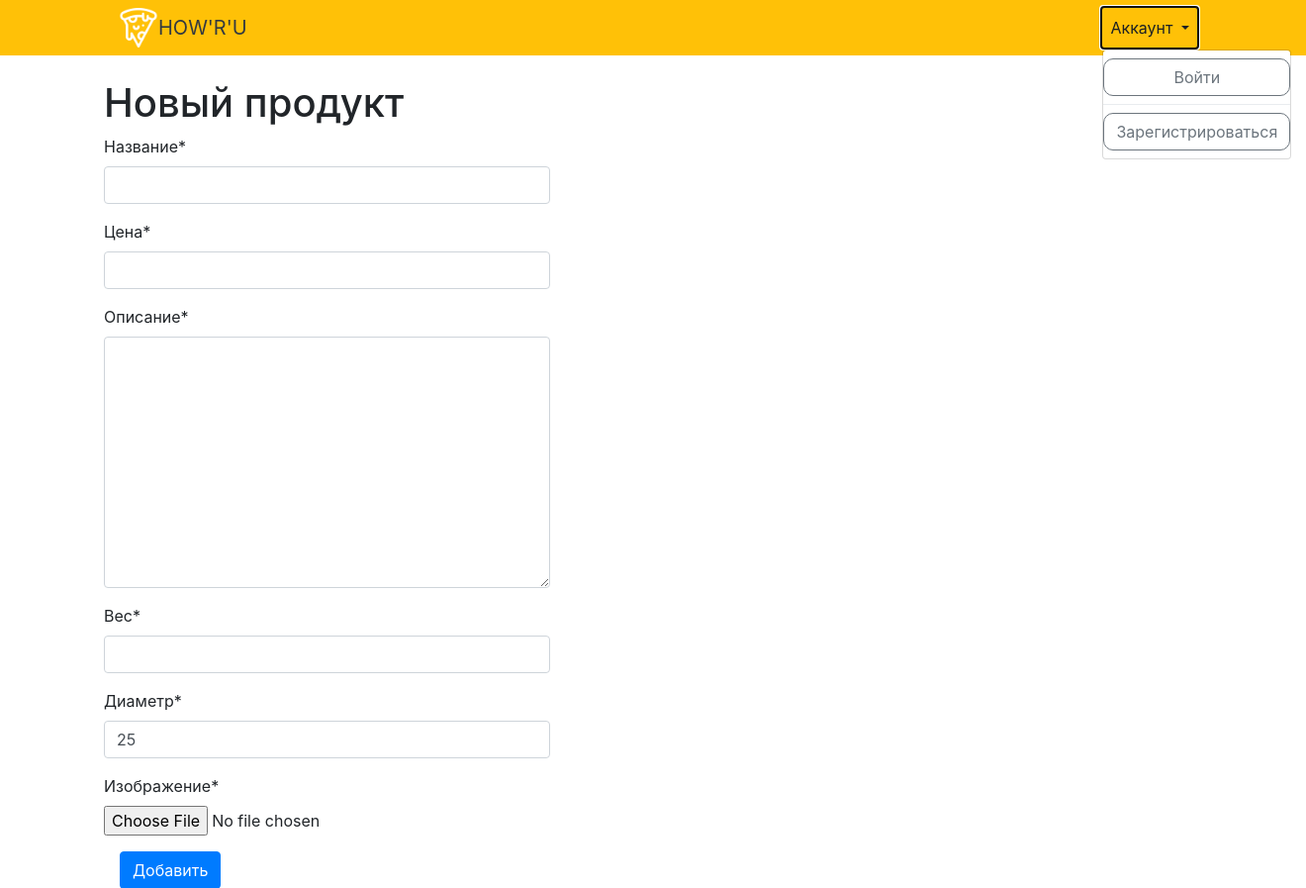
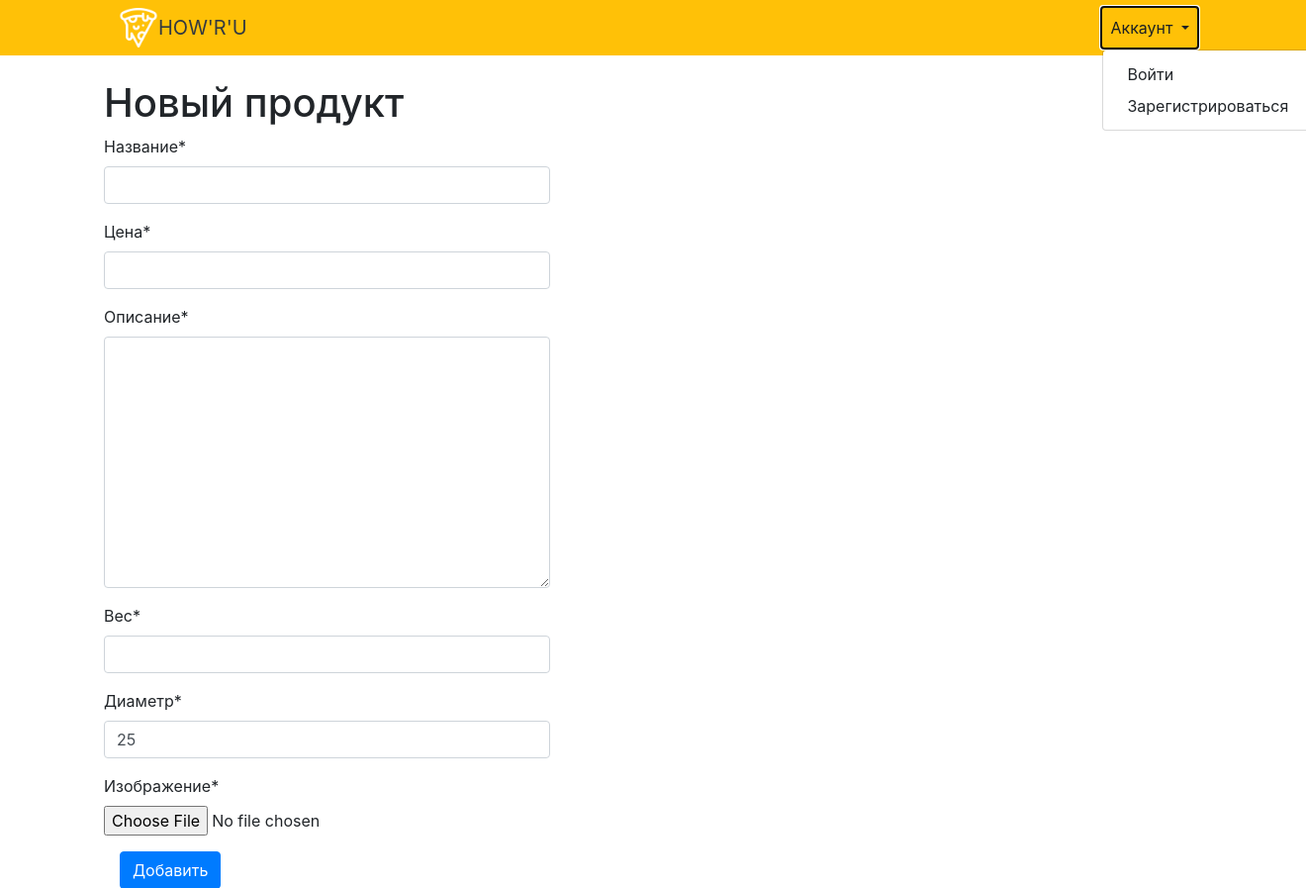
Before and after one commit to gw1ent/pizza8, a Django app: page /new/ in a window 1320 px wide, after a click on "Аккаунт". Shown: the top 897 px of the page at 99% size. Run offline with Django 4.2, Linux system fonts and the light colour scheme; some libraries are stand-ins or nearby versions.

Commit message:
VANYA S DR

```diff
--- a/Pizza/Pizza/settings.py
+++ b/Pizza/Pizza/settings.py
@@ -41,7 +41,7 @@ INSTALLED_APPS = [
     'users',
     'crispy_forms',
     'phone_field',
-    'product_cart',
+    'cart',
 ]
 
 MIDDLEWARE = [
@@ -144,3 +144,4 @@ MEDIA_ROOT = os.path.join(BASE_DIR, 'media/')
 BASE_DIR = os.path.dirname(os.path.dirname(os.path.abspath(__file__)))
 TEMPLATE_DIR = os.path.join(BASE_DIR, 'templates')
 STATIC_DIR = os.path.join(BASE_DIR, 'static')
+CART_SESSION_ID = 'cart'
--- a/Pizza/Pizza/urls.py
+++ b/Pizza/Pizza/urls.py
@@ -5,8 +5,10 @@ from . import settings
 
 urlpatterns = [
     path('admin/', admin.site.urls),
-    path('', include('users.urls')),
+    path('users/', include('users.urls')),
     path('', include('product.urls')),
     path('users/', include('django.contrib.auth.urls')),
     path('product/', include('django.contrib.auth.urls')),
+    path('cart/', include(('cart.urls', 'cart'), namespace='cart')),
+    path(' ', include(('product.urls', 'shop'), namespace='shop')),
 ] + static(settings.MEDIA_URL, document_root=settings.MEDIA_ROOT)
--- a/Pizza/product/urls.py
+++ b/Pizza/product/urls.py
@@ -2,6 +2,8 @@ from django.urls import path
 from . import views
 from django.conf import settings
 from django.conf.urls.static import static
+
+
 
 urlpatterns = [
     path('new/', views.image_upload_view, name='product_new'),
--- a/Pizza/product/views.py
+++ b/Pizza/product/views.py
@@ -8,10 +8,12 @@ from django.shortcuts import render
 import random
 from django.urls import reverse_lazy
 from .models import Product
+from cart.forms import CartAddProductForm
 
 def ProductListView(request):
     products = models.Product.objects.all()
     all_ids = []
+    cart_product_form = CartAddProductForm()
     errorCheck = 0
     for product in products:
         all_ids.append(product.pk)
@@ -29,10 +31,10 @@ def ProductListView(request):
                 break
             else:
                 random_t = random.choice(all_ids)
-        return render(request, 'product_list.html', {'product_list':products, 'random_f':random_f, 'random_s':random_s, 'random_t':random_t, 'errorCheck':errorCheck})
+        return render(request, 'product_list.html', {'product_list':products, 'random_f':random_f, 'random_s':random_s, 'random_t':random_t, 'errorCheck':errorCheck, 'cart_product_form': cart_product_form})
     else:
         errorCheck = 1
-        return render(request, 'product_list.html', {'product_list':products, 'errorCheck':errorCheck})
+        return render(request, 'product_list.html', {'product_list':products, 'errorCheck':errorCheck, 'cart_product_form': cart_product_form})
 
 
 class ProductCreateView(LoginRequiredMixin, CreateView):
--- a/Pizza/templates/base.html
+++ b/Pizza/templates/base.html
@@ -25,8 +25,8 @@
                                               {{ user }}
                                           </a>
                                           <div class="dropdown-menu" aria-labelledby="dropdownMenuButton">
-                                            <a class="dropdown-item" href="{% url 'product_new' %}">Add new product</a>
-                                            <a class="dropdown-item" href="{% url 'logout' %}">Log out</a>
+                                            <a class="dropdown-item" href="{% url 'product_new' %}">Добавить новый продукт</a>
+                                            <a class="dropdown-item" href="{% url 'logout' %}">Выйти</a>
                                           </div>
                                         </div>
                                     </li>
@@ -39,10 +39,9 @@
                                           <a class="nav-link dropdown-toggle text-dark" href="#" id="dropdownMenu" data-toggle="dropdown" aria-haspopup="true" aria-expanded="false">
                                               Аккаунт
                                           </a>
-                                          <div class="dropdown-menu" aria-labelledby="dropdownMenu" style="width=50%; display: grid">
-                                              <a href = "{% url 'login' %}" class="btn btn-outline-secondary" style="border-radius: 10px;">Войти</a>
-                                              <div class="dropdown-divider"></div>
-                                              <a href = "{% url 'signup' %}" class="btn btn-outline-secondary" style="border-radius: 10px;">Зарегистрироваться</a>
+                                          <div class="dropdown-menu" aria-labelledby="dropdownMenu">
+                                              <a class="dropdown-item" href = "{% url 'login' %}">Войти</a>
+                                              <a class="dropdown-item" href = "{% url 'signup' %}">Зарегистрироваться</a>
                                           </div>
                                         </div>
                                     </li>
```
Also changed, not shown: Pizza/templates/product_list.html (+33 -1 lines), Pizza/db.sqlite3.
